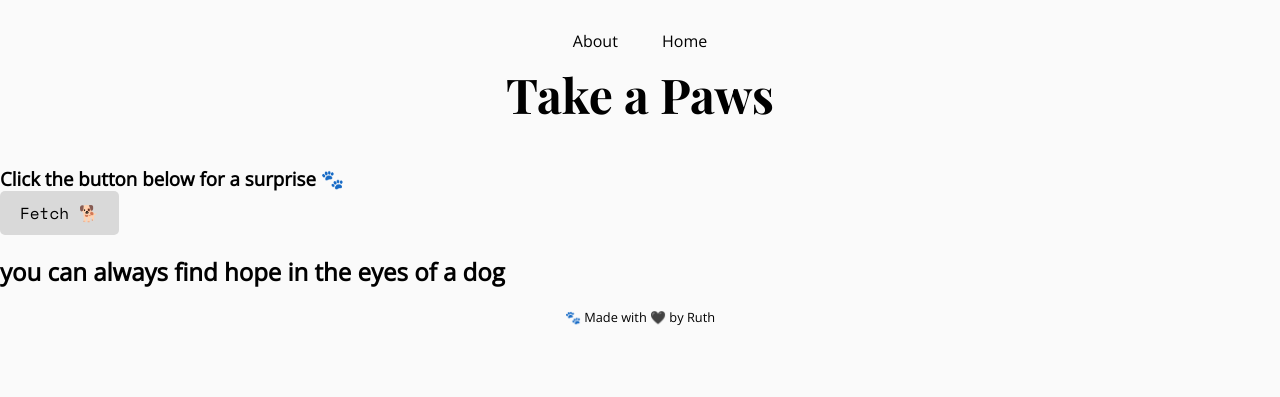
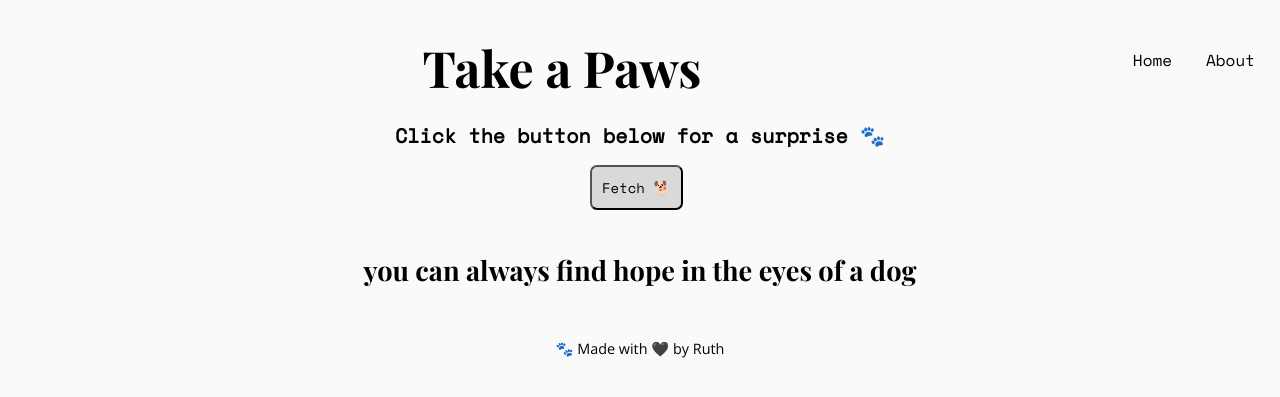
Before and after one commit to rvth/takeapaws, a Flask app: page / in a window 1280 px wide. Shown: the top 397 px of the page. Run offline with Flask 2, Linux system fonts and the light colour scheme.

Commit message:
update style.css

```diff
--- a/static/css/style.css
+++ b/static/css/style.css
@@ -1,76 +1,164 @@
-/* Reset CSS */
-html, body, header, nav, footer, h1, h2, h3, p, ul, li {
-    margin: 0;
-    padding: 0;
+/* layout */
+
+h1{
+    color: black;
+    font-size: 50px;
+    font-weight: bold;
+    font-family: 'Playfair Display', monospace;
+    text-align: center;
+    margin-bottom: 10px;
 }
-/* Global Styles */
+
+/* Media query for smaller devices */
+@media only screen and (max-width: 768px) {
+    h1 {
+        padding: 10px; /* Adjust padding for smaller devices */
+    }
+}
+
+h2 {
+    color: black;
+    font-size: 1.70rem;
+    font-weight: bold;
+    font-family: 'Playfair Display', cursive; /* Note: Playfair Display is not a cursive font */
+    text-align: center;
+}
+
+h3 {
+    color: black;
+    font-size: 1.25rem;
+    font-weight: bold;
+    font-family: 'Space Mono', sans-serif;
+    text-align: center;
+}
+
+p {
+    text-align: center;
+}
+
 body {
     color: black;
     font-family: 'Open Sans', sans-serif;
-    font-size: 1rem;
+    font-size: 1.0625rem;
     background: #FAFAFA;
 }
 
-.container {
-    max-width: 1200px;
-    margin: 0 auto;
-    padding: 0 20px; /* Adjust as needed */
+/* images */
+
+img {
+    display: block;
+    margin-left: auto;
+    margin-right: auto;
 }
 
-/* Header Styles */
-header {
-    text-align: center;
-    padding: 20px 0;
+.responsive {
+    width: 100%;
+    max-width: 1000px;
+    height: auto;
+}
+
+/* nav and header */
+ul {
+    list-style-type: none;
+    margin: 0;
+    padding: 0;
+    overflow: hidden;
+    color: black;
+    font-family: 'Space Mono', sans-serif;
+    font-size: 1rem;
 }
 
 .container-nav ul {
-    list-style-type: none;
-    margin: 0;
-    padding: 0;
+    float: right;
 }
 
 .container-nav ul li {
-    display: inline;
+    float: right;
 }
 
 .container-nav ul li a {
-    display: inline-block;
+    display: block;
     color: black;
+    text-align: center;
+    padding: 14px 17px;
     text-decoration: none;
-    padding: 10px 20px;
 }
 
 .container-nav ul li a:hover {
     background-color: #97f3f6;
 }
 
-h1 {
-    font-size: 3rem;
-    font-weight: bold;
-    font-family: 'Playfair Display', monospace;
-    margin-bottom: 20px;
+.nav a.active {
+    background-color: #ddd;
+    color: black;
 }
 
-/* Button Styles */
+.hero_role {
+    font-size: 1.3rem;
+}
+
+.center {
+    display: block;
+    margin-left: auto;
+    margin-right: auto;
+    width: 50%;
+}
+
+/* dog image */
+
+.alert {
+    display: none;
+}
+
+img {
+    max-height: 300px;
+}
+
+#listImageContainer {
+    margin-top: 30px;
+}
+
+/* button */
+
 button {
     background-color: #D9D9D9;
     color: black;
     font-family: 'Space Mono', monospace;
-    padding: 10px 20px;
-    font-size: 1rem;
-    border: none;
-    border-radius: 5px;
+    padding: 10px 10px;
+    text-align: center;
+    display: inline-block;
+    font-size: 14px;
+    border-radius: 7px;
+    margin: -5px -50px;
     margin-bottom: 20px;
-    cursor: pointer;
+    position: relative;
+    top: 20%;
+    left: 50%;
 }
 
 button:hover {
     background-color: #97f3f6;
+    color: black;
 }
 
-/* Footer Styles */
+/* footer */
+
+.cards {
+    display: grid;
+    align-items: center;
+    grid-gap: 30px;
+    margin-bottom: 20px;
+    border-radius: 10px;
+}
+
+.card {
+    background-color: #fff;
+    box-shadow: 3px 5px #b5c0f6;
+    border-radius: 7px;
+}
+
 .page_footer {
     text-align: center;
-    padding: 20px 0;
-    font-size: 0.8rem;
+    padding: 1em 0;
+    font-size: .9rem;
 }
```
